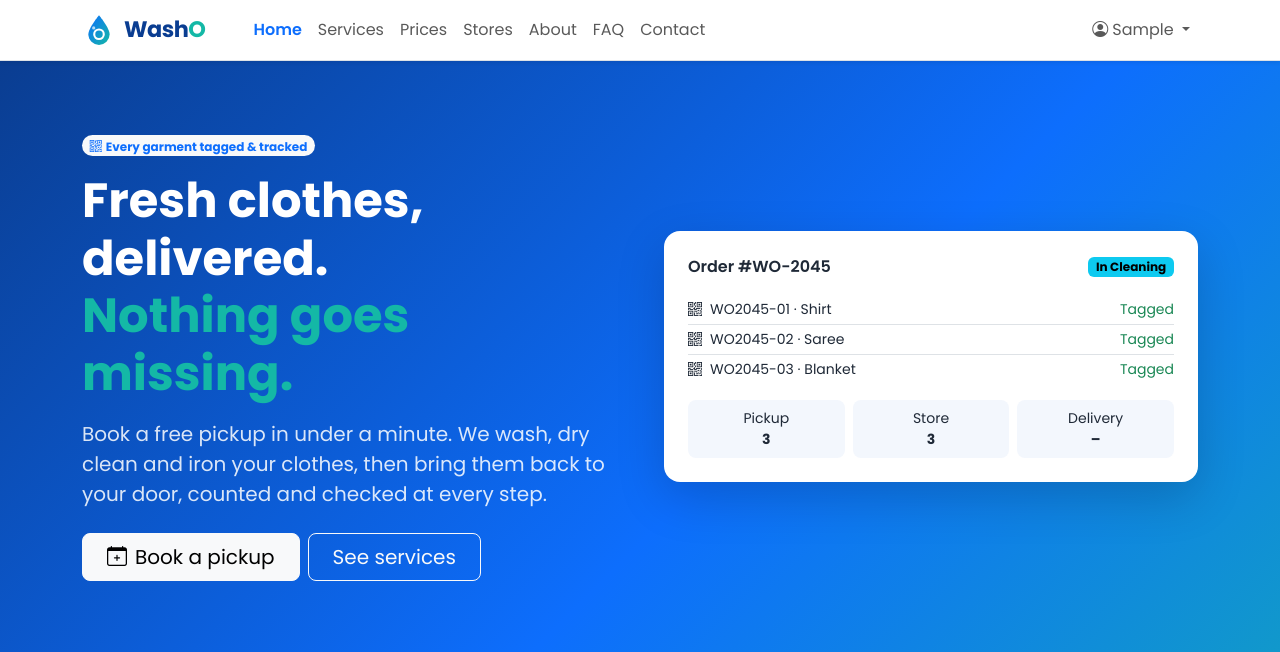
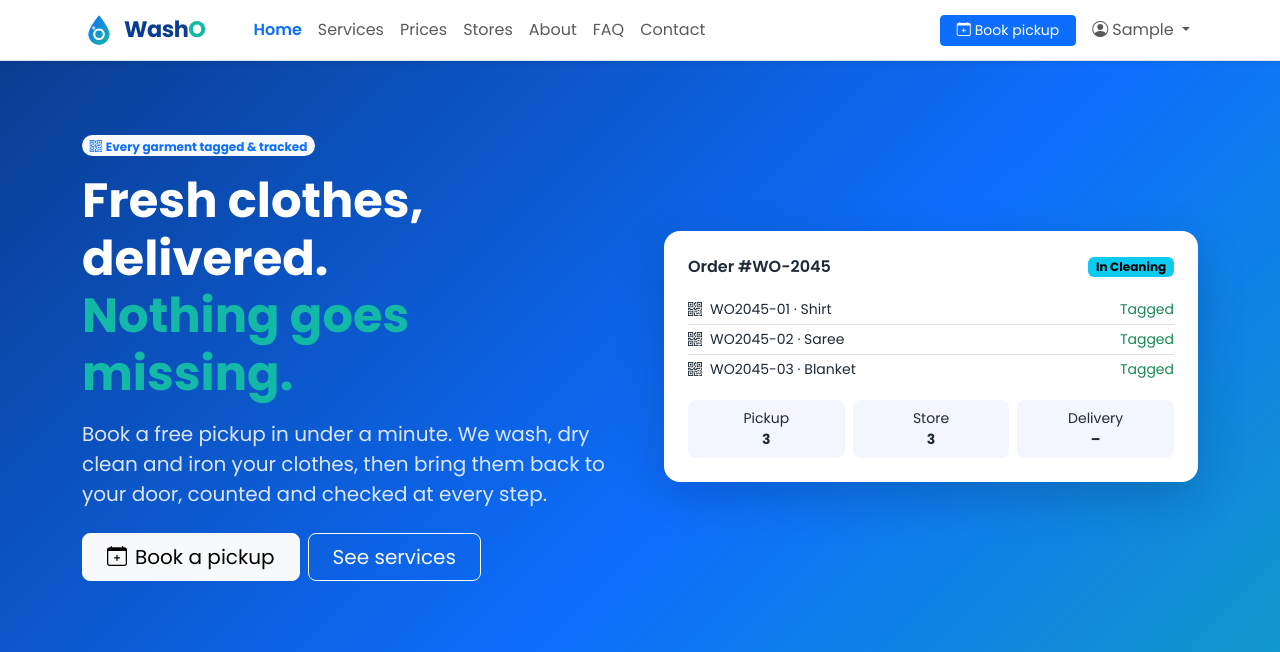
Before and after one commit to Aryan-Jadhav/WashO, a Django app: page / in a window 1280 px wide. Shown: the top 652 px of the page. Run offline with Django 5.2, Linux system fonts and the light colour scheme; the visitor is signed in with stand-in values (Sample User, id 1); data comes from the database, SQL or seed files in the repository; tables that the repository leaves empty hold one stand-in row (values such as "Sample post"); parts of the project's set-up code (start-up, migrations or seed data) failed here and were passed over.

Commit message:
Link booking and orders from navigation, home and account pages
Co-Authored-By: Claude Opus 5.5 <noreply@anthropic.com>

```diff
--- a/templates/core/home.html
+++ b/templates/core/home.html
@@ -12,11 +12,7 @@
         <h1 class="display-5 fw-bold mb-3">Fresh clothes, delivered.<br><span class="text-accent">Nothing goes missing.</span></h1>
         <p class="lead mb-4">Book a free pickup in under a minute. We wash, dry clean and iron your clothes, then bring them back to your door, counted and checked at every step.</p>
         <div class="d-flex flex-wrap gap-2">
-          {% if user.is_authenticated %}
-            <a href="{% url 'accounts:account' %}" class="btn btn-light btn-lg px-4"><i class="bi bi-calendar-plus me-2"></i>Book a pickup</a>
-          {% else %}
-            <a href="{% url 'accounts:register' %}" class="btn btn-light btn-lg px-4"><i class="bi bi-calendar-plus me-2"></i>Book a pickup</a>
-          {% endif %}
+          <a href="{% url 'orders:book' %}" class="btn btn-light btn-lg px-4"><i class="bi bi-calendar-plus me-2"></i>Book a pickup</a>
           <a href="{% url 'core:services' %}" class="btn btn-outline-light btn-lg px-4">See services</a>
         </div>
       </div>
--- a/templates/partials/_navbar.html
+++ b/templates/partials/_navbar.html
@@ -24,6 +24,9 @@
 
       <ul class="navbar-nav align-items-lg-center gap-lg-2">
         {% if user.is_authenticated %}
+          {% if user.is_customer %}
+            <li class="nav-item"><a class="btn btn-primary btn-sm px-3" href="{% url 'orders:book' %}"><i class="bi bi-calendar-plus me-1"></i>Book pickup</a></li>
+          {% endif %}
           <li class="nav-item dropdown">
             <a class="nav-link dropdown-toggle" href="#" role="button" data-bs-toggle="dropdown" aria-expanded="false">
               <i class="bi bi-person-circle me-1"></i>{{ user.first_name|default:user.phone }}
@@ -31,6 +34,10 @@
             <ul class="dropdown-menu dropdown-menu-end">
               <li><span class="dropdown-item-text small text-muted">{{ user.role|default:"No role" }}</span></li>
               <li><a class="dropdown-item" href="{% url 'accounts:account' %}"><i class="bi bi-speedometer2 me-2"></i>My account</a></li>
+              {% if user.is_customer %}
+                <li><a class="dropdown-item" href="{% url 'orders:list' %}"><i class="bi bi-bag me-2"></i>My orders</a></li>
+                <li><a class="dropdown-item" href="{% url 'accounts:address_list' %}"><i class="bi bi-geo-alt me-2"></i>My addresses</a></li>
+              {% endif %}
               {% if user.is_staff %}
                 <li><a class="dropdown-item" href="{% url 'admin:index' %}"><i class="bi bi-gear me-2"></i>Admin site</a></li>
               {% endif %}
--- a/washo/settings.py
+++ b/washo/settings.py
@@ -29,6 +29,7 @@ INSTALLED_APPS = [
     "core",
     "catalog",
     "stores",
+    "orders",
 ]
 
 MIDDLEWARE = [
--- a/washo/urls.py
+++ b/washo/urls.py
@@ -21,6 +21,7 @@ urlpatterns = [
     path("account/", include("accounts.urls")),
     path("prices/", include("catalog.urls")),
     path("stores/", include("stores.urls")),
+    path("orders/", include("orders.urls")),
     path("", include("core.urls")),
 ]
 
```
